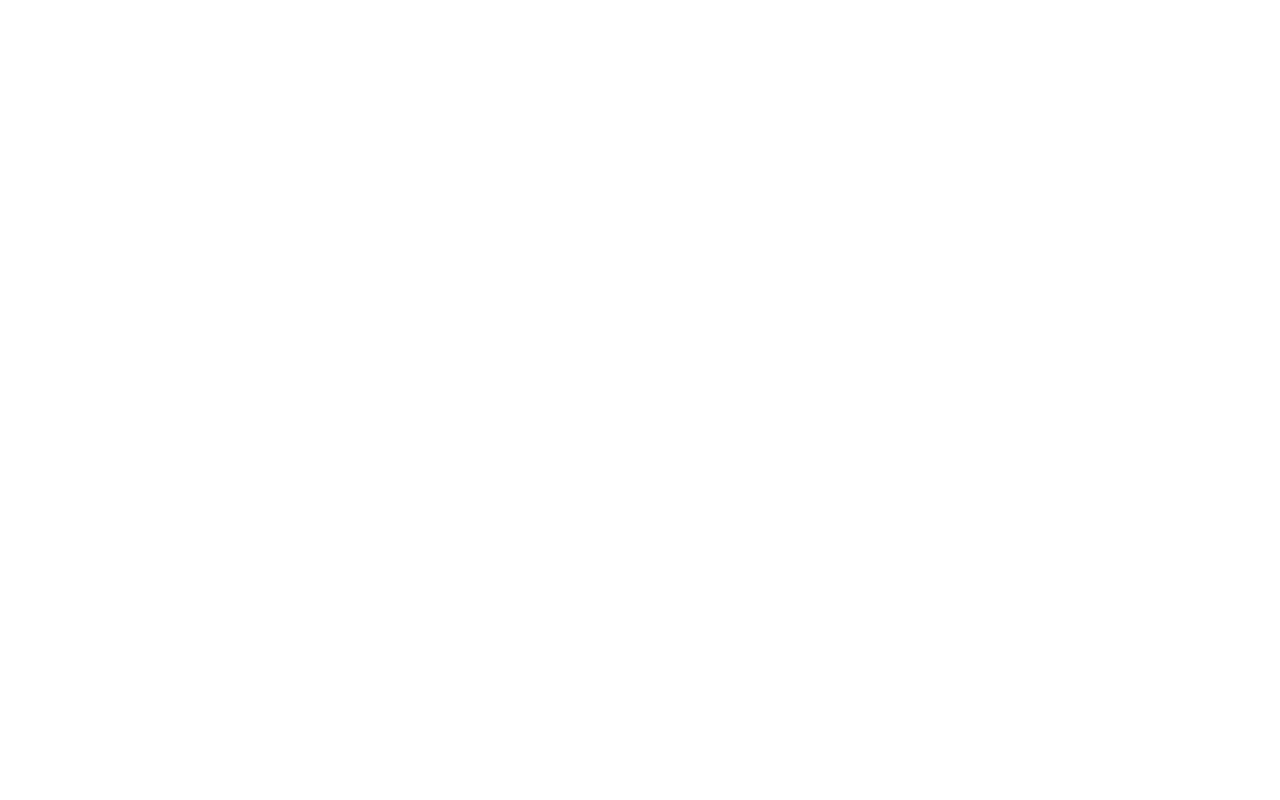
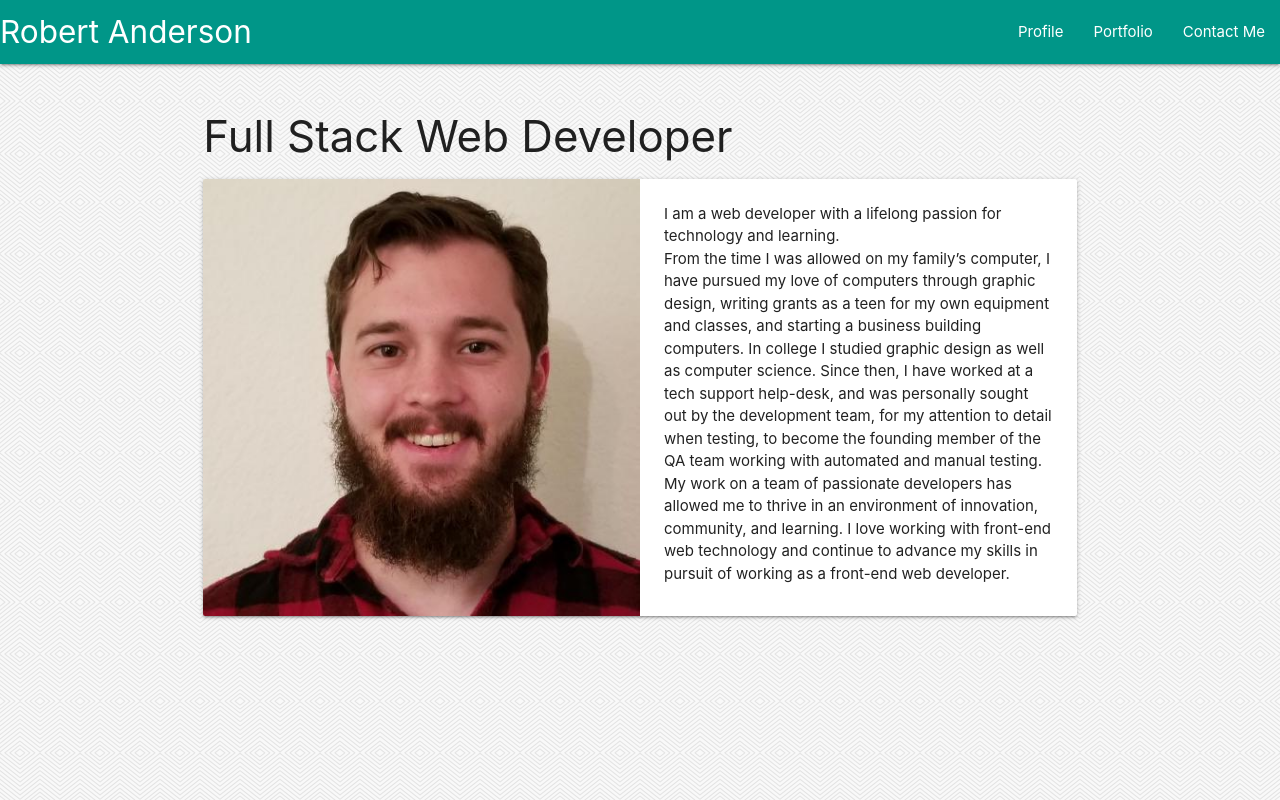
Before and after one commit to knurtts/new-portfolio, a plain HTML site: page index.html in a window 1280 px wide. Drawn offline with nearby package versions, Linux system fonts and the light colour scheme.

Commit message:
add beginings of page layout

```diff
--- a/assets/css/style.css
+++ b/assets/css/style.css
@@ -0,0 +1,11 @@
+div {
+    transition: 0.3s;
+}
+
+body {
+    background-image: url("../images/whirlpool.png");
+}
+
+.container {
+    background: #ffffff;
+}
--- a/index.html
+++ b/index.html
@@ -1,16 +1,52 @@
 <!DOCTYPE html>
 <html lang="en">
+
 <head>
     <meta charset="UTF-8">
     <meta name="viewport" content="width=device-width, initial-scale=1.0">
     <meta http-equiv="X-UA-Compatible" content="ie=edge">
+    <link href="https://fonts.googleapis.com/icon?family=Material+Icons" rel="stylesheet">
     <link rel="stylesheet" href="https://cdnjs.cloudflare.com/ajax/libs/materialize/1.0.0/css/materialize.min.css">
-    <link rel="stylesheet" href="assets/css/style.css" type="text/css">
+    <link rel="stylesheet" type="text/css" href="assets/css/style.css">
     <title>Robert Anderson</title>
 </head>
+
 <body>
-
+    <div class="row">
+    <nav>
+        <div class="nav-wrapper teal">
+            <div class="brand-logo">Robert Anderson</div>
+            <ul id="nav-mobile" class="right hide-on-med-and-down">
+                <li><a href="#">Profile</a></li>
+                <li><a href="portfolio.html">Portfolio</a></li>
+                <li><a href="contact.html">Contact Me</a></li>
+            </ul>
+        </div>
+    </nav>
+</div>
+<div class="row">
+    <div class="container">
+            <div class="col s12 m12">
+                    <h3 class="header">Full Stack Web Developer</h3>
+                    <div class="card horizontal">
+                      <div class="card-image">
+                        <img src="assets/images/Profile.jpg">
+                      </div>
+                      <div class="card-stacked">
+                        <div class="card-content">
+                          <p>I am a web developer with a lifelong passion for technology and learning. </p>
+                          <p>From the time I was allowed on my family’s computer, I have pursued my love of computers through graphic design, writing grants as a teen for my own equipment and classes, and starting a business building computers. In college I studied graphic design as well as computer science. Since then, I have worked at a tech support help-desk, and was personally sought out by the development team, for my attention to detail when testing, to become the founding member of the QA team working with automated and manual testing. My work on a team of passionate developers has allowed me to thrive in an environment of innovation, community, and learning. I love working with front-end web technology and continue to advance my skills in pursuit of working as a front-end web developer.</p>
+                        </div>
+                        <!-- <div class="card-action">
+                          <a href="#">This is a link</a>
+                        </div> -->
+                      </div>
+                    </div>
+                  </div>
+    </div>
+</div>
 </body>
 <script src="https://cdnjs.cloudflare.com/ajax/libs/materialize/1.0.0/js/materialize.min.js"></script>
 <script src="assets/javascript/logic.js" type="text/javascript"></script>
+
 </html>
```
Also changed, not shown: assets/images/Profile.jpg (added), assets/images/light-grey-terrazzo.png (added), assets/images/lightbulb.jpg (added), assets/images/whirlpool.png (added).
